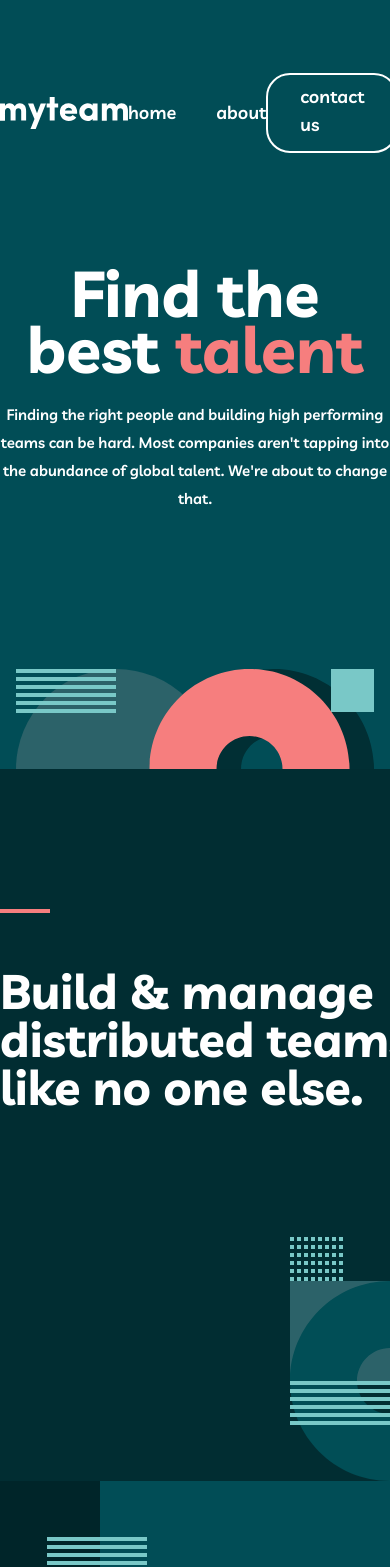
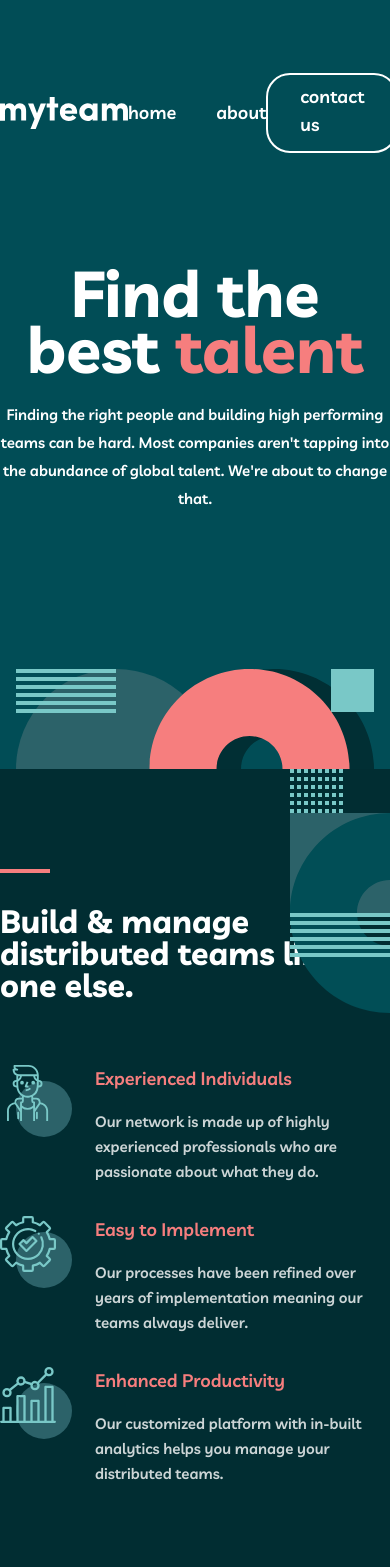
Before and after one commit to mackieva/myteam, a Next.js app: page / in a window 390 px wide. Shown: the top 1567 px of the page. Built offline with nearby package versions, Linux system fonts and the light colour scheme.

Commit message:
home features tablet responsiveness

```diff
--- a/components/home/home-features.tsx
+++ b/components/home/home-features.tsx
@@ -5,17 +5,21 @@ import Image from 'next/image';
 
 const HomeFeatures = () => {
 	return (
-		<section className='bg-ssg py-[140px] relative'>
-			<div className='max-w-[1110px] mx-auto grid grid-cols-[445px_540px] gap-[125px]'>
-				<div className='flex flex-col justify-start items-start'>
+		<section className='bg-ssg py-[100px] lg:py-[140px] relative'>
+			<div className='max-w-[573px] lg:max-w-[1110px] mx-auto flex flex-col justify-between items-start gap-16 lg:grid lg:grid-cols-[445px_540px] lg:gap-[125px]'>
+				<div className='flex flex-col justify-start items-start max-w-[445px] lg:max-w-auto'>
 					<span className='h-1 w-[50px] bg-lc' />
-					<h2 className='h2 mt-[54px]'>
+					<h2 className='text-[32px] leading-8 lg:text-[48px] lg:leading-12 mt-8 lg:mt-[54px]'>
 						Build & manage distributed teams like no one else.
 					</h2>
 				</div>
 				<div>
-					<div className='flex justify-between items-start gap-[23px] mb-8 mt-[54px]'>
-						<Image src={person} alt='Person Icon With Circle Background' />
+					<div className='flex justify-between items-start gap-[23px] mb-8 max-w-[573px] lg:max-w-auto lg:mt-[54px]'>
+						<Image
+							src={person}
+							alt='Person Icon With Circle Background'
+							className='ml-[7px]'
+						/>
 						<div>
 							<p className='body-one text-lc mb-4'>Experienced Individuals</p>
 							<p className='body-two opacity-80'>
@@ -34,7 +38,7 @@ const HomeFeatures = () => {
 							</p>
 						</div>
 					</div>
-					<div className='flex justify-between items-start gap-[23px] mb-8'>
+					<div className='flex justify-between items-start gap-[23px]'>
 						<Image
 							src={chart}
 							alt='Line and Bar Chart Icon With Circle Background'
@@ -53,7 +57,7 @@ const HomeFeatures = () => {
 				xmlns='http://www.w3.org/2000/svg'
 				width='200'
 				height='244'
-				className='absolute bottom-0 -right-[100px]'
+				className='absolute top-0 bottom-auto lg:bottom-0 lg:top-auto -right-[100px]'
 			>
 				<g fill='none' fillRule='evenodd'>
 					<path fill='#2C6269' d='M100 144H0V44h100z' />
```
